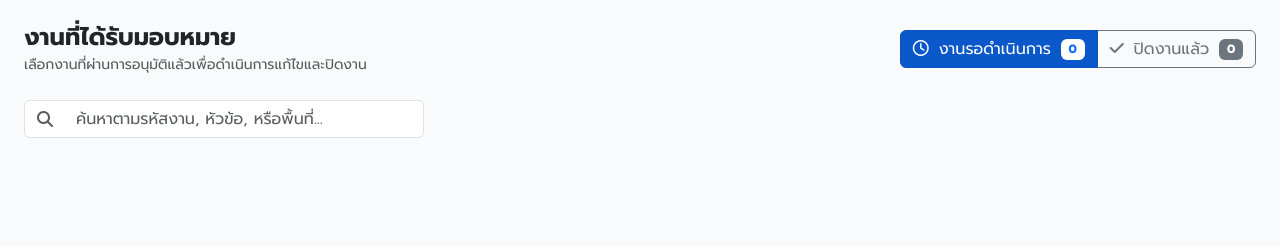
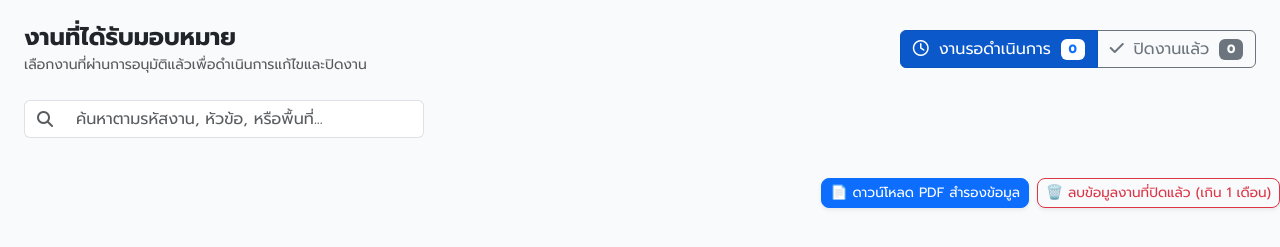
Before and after one commit to 66050391-ship-it/kaizen-system, a website: page shop.html in a window 1280 px wide. Shown: the part 73-320 px from the top of the page. Drawn offline with nearby package versions, Linux system fonts and the light colour scheme; no server answers.

Commit message:
Add PDF backup and delete closed jobs feature

```diff
--- a/shop.html
+++ b/shop.html
@@ -1,5 +1,6 @@
 <!DOCTYPE html>
 <html lang="th">
+
 <head>
   <meta charset="UTF-8">
   <meta name="viewport" content="width=device-width, initial-scale=1.0">
@@ -8,7 +9,9 @@
   <!-- Bootstrap 5 CSS & FontAwesome -->
   <link href="https://cdn.jsdelivr.net/npm/bootstrap@5.3.0/dist/css/bootstrap.min.css" rel="stylesheet">
   <link rel="stylesheet" href="https://cdnjs.cloudflare.com/ajax/libs/font-awesome/6.4.0/css/all.min.css">
-  <link href="https://fonts.googleapis.com/css2?family=Prompt:wght@300;400;500;600;700&family=Sarabun:wght@400;600;700&display=swap" rel="stylesheet">
+  <link
+    href="https://fonts.googleapis.com/css2?family=Prompt:wght@300;400;500;600;700&family=Sarabun:wght@400;600;700&display=swap"
+    rel="stylesheet">
 
   <style>
     body {
@@ -16,23 +19,27 @@
       font-family: 'Prompt', sans-serif;
       color: #334155;
     }
+
     .job-card {
       background: #ffffff;
       border: 1px solid #f1f5f9;
       border-radius: 16px;
-      box-shadow: 0 4px 15px rgba(0,0,0,0.03);
+      box-shadow: 0 4px 15px rgba(0, 0, 0, 0.03);
       transition: transform 0.2s, box-shadow 0.2s;
       position: relative;
     }
+
     .job-card:hover {
       transform: translateY(-3px);
-      box-shadow: 0 8px 25px rgba(0,0,0,0.06);
+      box-shadow: 0 8px 25px rgba(0, 0, 0, 0.06);
     }
+
     /* สไตล์พิเศษสำหรับการ์ดงานด่วน */
     .job-card-urgent {
       border: 2px solid #ef4444 !important;
       box-shadow: 0 4px 15px rgba(239, 68, 68, 0.12) !important;
     }
+
     .badge-urgent {
       background-color: #dc2626;
       color: #ffffff;
@@ -41,6 +48,7 @@
       border-radius: 6px;
       font-size: 0.75rem;
     }
+
     .badge-approved {
       background-color: #dbeafe;
       color: #2563eb;
@@ -49,6 +57,7 @@
       border-radius: 8px;
       font-size: 0.8rem;
     }
+
     .badge-completed {
       background-color: #dcfce7;
       color: #16a34a;
@@ -57,12 +66,14 @@
       border-radius: 8px;
       font-size: 0.8rem;
     }
+
     .img-preview {
       width: 100%;
       height: 180px;
       object-fit: cover;
       border-radius: 12px 12px 0 0;
     }
+
     .no-img {
       height: 180px;
       background: #f1f5f9;
@@ -72,6 +83,7 @@
       color: #94a3b8;
       border-radius: 12px 12px 0 0;
     }
+
     .btn-work {
       background-color: #3b82f6;
       color: white;
@@ -81,10 +93,12 @@
       padding: 8px 16px;
       width: 100%;
     }
+
     .btn-work:hover {
       background-color: #2563eb;
       color: white;
     }
+
     .btn-work-urgent {
       background-color: #dc2626;
       color: white;
@@ -94,6 +108,7 @@
       padding: 8px 16px;
       width: 100%;
     }
+
     .btn-work-urgent:hover {
       background-color: #b91c1c;
       color: white;
@@ -101,13 +116,15 @@
 
     /* 🖨️ CSS แก้ไขปัญหาการพิมพ์ Modal ออก A4 ให้สมบูรณ์ */
     @media print {
+
       /* 1. ซ่อนองค์ประกอบอื่นๆ บนหน้าเว็บทั้งหมด */
       body * {
         visibility: hidden;
       }
 
       /* 2. แสดงเฉพาะพื้นที่เอกสาร #printableArea */
-      #printableArea, #printableArea * {
+      #printableArea,
+      #printableArea * {
         visibility: visible;
       }
 
@@ -147,6 +164,7 @@
     }
   </style>
 </head>
+
 <body>
 
   <!-- Top Navbar -->
@@ -173,10 +191,12 @@
       <!-- Tab Filters -->
       <div class="btn-group" role="group">
         <button type="button" class="btn btn-primary active" id="btnTabPending" onclick="switchTab('Approved')">
-          <i class="fa-regular fa-clock me-1"></i> งานรอดำเนินการ <span class="badge bg-white text-primary ms-1" id="countPending">0</span>
+          <i class="fa-regular fa-clock me-1"></i> งานรอดำเนินการ <span class="badge bg-white text-primary ms-1"
+            id="countPending">0</span>
         </button>
         <button type="button" class="btn btn-outline-secondary" id="btnTabCompleted" onclick="switchTab('Completed')">
-          <i class="fa-solid fa-check me-1"></i> ปิดงานแล้ว <span class="badge bg-secondary text-white ms-1" id="countCompleted">0</span>
+          <i class="fa-solid fa-check me-1"></i> ปิดงานแล้ว <span class="badge bg-secondary text-white ms-1"
+            id="countCompleted">0</span>
         </button>
       </div>
     </div>
@@ -184,8 +204,10 @@
     <!-- Search Input -->
     <div class="mb-4">
       <div class="input-group" style="max-width: 400px;">
-        <span class="input-group-text bg-white border-end-0 text-muted"><i class="fa-solid fa-magnifying-glass"></i></span>
-        <input type="text" id="searchInput" class="form-control border-start-0" placeholder="ค้นหาตามรหัสงาน, หัวข้อ, หรือพื้นที่..." oninput="renderJobs()">
+        <span class="input-group-text bg-white border-end-0 text-muted"><i
+            class="fa-solid fa-magnifying-glass"></i></span>
+        <input type="text" id="searchInput" class="form-control border-start-0"
+          placeholder="ค้นหาตามรหัสงาน, หัวข้อ, หรือพื้นที่..." oninput="renderJobs()">
       </div>
     </div>
 
@@ -195,7 +217,19 @@
     </div>
 
   </div>
+  <div class="d-flex justify-content-end gap-2 mt-3 mb-3">
+    <!-- ปุ่มดาวน์โหลด PDF -->
+    <button onclick="downloadClosedJobsPDF()" class="btn btn-primary btn-sm shadow-sm"
+      style="font-size: 0.85rem; border-radius: 8px;">
+      📄 ดาวน์โหลด PDF สำรองข้อมูล
+    </button>
 
+    <!-- ปุ่มสั่งลบข้อมูล -->
+    <button onclick="deleteClosedJobs()" class="btn btn-outline-danger btn-sm shadow-sm"
+      style="font-size: 0.85rem; border-radius: 8px;">
+      🗑️ ลบข้อมูลงานที่ปิดแล้ว (เกิน 1 เดือน)
+    </button>
+  </div>
   <!-- 📄 Modal แสดงแบบฟอร์มเอกสารการแจ้งดำเนินงาน (Printable Document) -->
   <div class="modal fade" id="docPrintModal" tabindex="-1" aria-hidden="true">
     <div class="modal-dialog modal-xl modal-dialog-scrollable">
@@ -203,7 +237,8 @@
 
         <!-- Header บน Modal (จะไม่ถูกพิมพ์ออกเครื่องพิมพ์) -->
         <div class="modal-header bg-dark text-white d-print-none">
-          <h5 class="modal-title fw-bold"><i class="fa-solid fa-file-invoice me-2"></i>เอกสารแจ้งดำเนินการ ปรับปรุง แก้ไขปัญหางาน</h5>
+          <h5 class="modal-title fw-bold"><i class="fa-solid fa-file-invoice me-2"></i>เอกสารแจ้งดำเนินการ ปรับปรุง
+            แก้ไขปัญหางาน</h5>
           <div>
             <button type="button" class="btn btn-success btn-sm fw-bold me-2" onclick="window.print()">
               <i class="fa-solid fa-print me-1"></i> พิมพ์เอกสาร / Save PDF
@@ -214,7 +249,8 @@
 
         <!-- เนื้อหาแบบฟอร์มเอกสาร -->
         <div class="modal-body p-4 bg-light">
-          <div id="printableArea" class="bg-white p-4 mx-auto shadow-sm text-dark" style="max-width: 800px; font-size: 13px; font-family: 'Sarabun', sans-serif; border: 1px solid #333;">
+          <div id="printableArea" class="bg-white p-4 mx-auto shadow-sm text-dark"
+            style="max-width: 800px; font-size: 13px; font-family: 'Sarabun', sans-serif; border: 1px solid #333;">
 
             <!-- หัวเอกสาร -->
             <table class="table table-bordered border-dark mb-2 text-center align-middle">
@@ -235,11 +271,13 @@
 
             <!-- ส่วนที่ 1: ส่วนหน่วยงานผู้ร้องขอ -->
             <div class="border border-dark p-2 mb-2">
-              <div class="fw-bold bg-secondary text-white px-2 py-1 mb-2" style="font-size: 12px;">ส่วนหน่วยงานผู้ร้องขอ</div>
+              <div class="fw-bold bg-secondary text-white px-2 py-1 mb-2" style="font-size: 12px;">ส่วนหน่วยงานผู้ร้องขอ
+              </div>
 
               <div class="row g-1 mb-2">
                 <div class="col-6"><strong>วันที่แจ้ง:</strong> <span id="docCreatedDate">-</span></div>
-                <div class="col-6 text-end"><strong>รหัสงาน:</strong> <span id="docJobId" class="fw-bold text-primary">-</span></div>
+                <div class="col-6 text-end"><strong>รหัสงาน:</strong> <span id="docJobId"
+                    class="fw-bold text-primary">-</span></div>
                 <div class="col-6"><strong>ผู้ร้องขอ:</strong> <span id="docRequester">-</span></div>
                 <div class="col-6"><strong>หน่วยงาน/แผนก:</strong> <span id="docDept">-</span></div>
                 <div class="col-12"><strong>ชื่อเรื่อง/งาน:</strong> <span id="docTitle" class="fw-bold">-</span></div>
@@ -262,7 +300,8 @@
                 </tr>
                 <tr>
                   <td class="text-center p-1">
-                    <img id="docImgBefore" src="" class="img-fluid border" style="max-height: 140px; object-fit: contain;">
+                    <img id="docImgBefore" src="" class="img-fluid border"
+                      style="max-height: 140px; object-fit: contain;">
                   </td>
                   <td class="align-top p-2">
                     <div id="docDescription" style="min-height: 110px; white-space: pre-line;">-</div>
@@ -285,11 +324,13 @@
 
             <!-- ส่วนที่ 2: ส่วนหน่วยงานปรับปรุง (Kaizen Shop) -->
             <div class="border border-dark p-2">
-              <div class="fw-bold bg-secondary text-white px-2 py-1 mb-2" style="font-size: 12px;">ส่วนหน่วยงานปรับปรุง (Kaizen Shop)</div>
+              <div class="fw-bold bg-secondary text-white px-2 py-1 mb-2" style="font-size: 12px;">ส่วนหน่วยงานปรับปรุง
+                (Kaizen Shop)</div>
 
               <div class="row g-1 mb-2">
                 <div class="col-6"><strong>วันที่รับงาน:</strong> <span id="docStartDate">-</span></div>
-                <div class="col-6 text-end"><strong>วันที่ดำเนินการเสร็จ:</strong> <span id="docCompletedDate" class="fw-bold text-success">-</span></div>
+                <div class="col-6 text-end"><strong>วันที่ดำเนินการเสร็จ:</strong> <span id="docCompletedDate"
+                    class="fw-bold text-success">-</span></div>
               </div>
 
               <!-- ตารางการแก้ไข -->
@@ -300,12 +341,14 @@
                 </tr>
                 <tr>
                   <td class="text-center p-1">
-                    <img id="docImgAfter" src="" class="img-fluid border" style="max-height: 140px; object-fit: contain;">
+                    <img id="docImgAfter" src="" class="img-fluid border"
+                      style="max-height: 140px; object-fit: contain;">
                   </td>
                   <td class="align-top p-2">
                     <div id="docActionDetails" style="min-height: 90px; white-space: pre-line;">-</div>
                     <hr class="my-1 border-dark">
-                    <div><strong>ผู้ดำเนินการ (ช่าง):</strong> <span id="docOperator" class="fw-bold text-dark">-</span></div>
+                    <div><strong>ผู้ดำเนินการ (ช่าง):</strong> <span id="docOperator" class="fw-bold text-dark">-</span>
+                    </div>
                   </td>
                 </tr>
               </table>
@@ -313,7 +356,8 @@
               <!-- ลายเซ็นผู้รับงาน -->
               <div class="row text-center mt-3 pt-1" style="font-size: 11px;">
                 <div class="col-6">
-                  <div>( <span id="docOperatorSign">...........................................................</span> )</div>
+                  <div>( <span id="docOperatorSign">...........................................................</span> )
+                  </div>
                   <div class="fw-bold mt-1">ผู้รับงาน / ช่างดำเนินการ</div>
                 </div>
                 <div class="col-6">
@@ -388,11 +432,29 @@
       let filteredJobs = allJobs.filter(item => {
         const matchStatus = (item.status === currentTab);
         const matchSearch = (item.title || '').toLowerCase().includes(search) ||
-                            (item.location || '').toLowerCase().includes(search) ||
-                            (`#KR-2026-${String(item.id).padStart(4, '0')}`).toLowerCase().includes(search);
+          (item.location || '').toLowerCase().includes(search) ||
+          (`#KR-2026-${String(item.id).padStart(4, '0')}`).toLowerCase().includes(search);
         return matchStatus && matchSearch;
       });
+      // ฟังก์ชั่นเรียกใช้งาน API สั่งลบข้อมูล
+      async function deleteClosedJobs() {
+        const confirmDelete = confirm(
+          "⚠️ คำเตือน!\n\nคุณได้ดาวน์โหลดไฟล์ PDF สำรองข้อมูลไว้แล้วใช่หรือไม่?\nการกดตกลงจะทำการลบข้อมูลงานที่ปิดแล้วเกิน 1 เดือนออกจากระบบอย่างถาวร!"
+        );
 
+        if (confirmDelete) {
+          try {
+            const response = await fetch('/api/admin/clean-closed-jobs', { method: 'DELETE' });
+            const data = await response.json();
+
+            alert(data.message);
+            location.reload(); // รีเฟรชหน้าเว็บเพื่ออัปเดตตาราง
+          } catch (error) {
+            console.error(error);
+            alert("❌ เกิดข้อผิดพลาด ไม่สามารถลบข้อมูลได้");
+          }
+        }
+      }
       // 2. จัดลำดับ: เอางานด่วนขึ้นข้างบนสุดก่อน
       filteredJobs.sort((a, b) => {
         const aUrgent = (a.is_urgent === 1 || a.is_urgent === true || a.is_urgent === 'true') ? 1 : 0;
@@ -530,4 +592,5 @@
   </script>
 
 </body>
+
 </html>
```
Also changed, not shown: server.js (+20 -0 lines).
